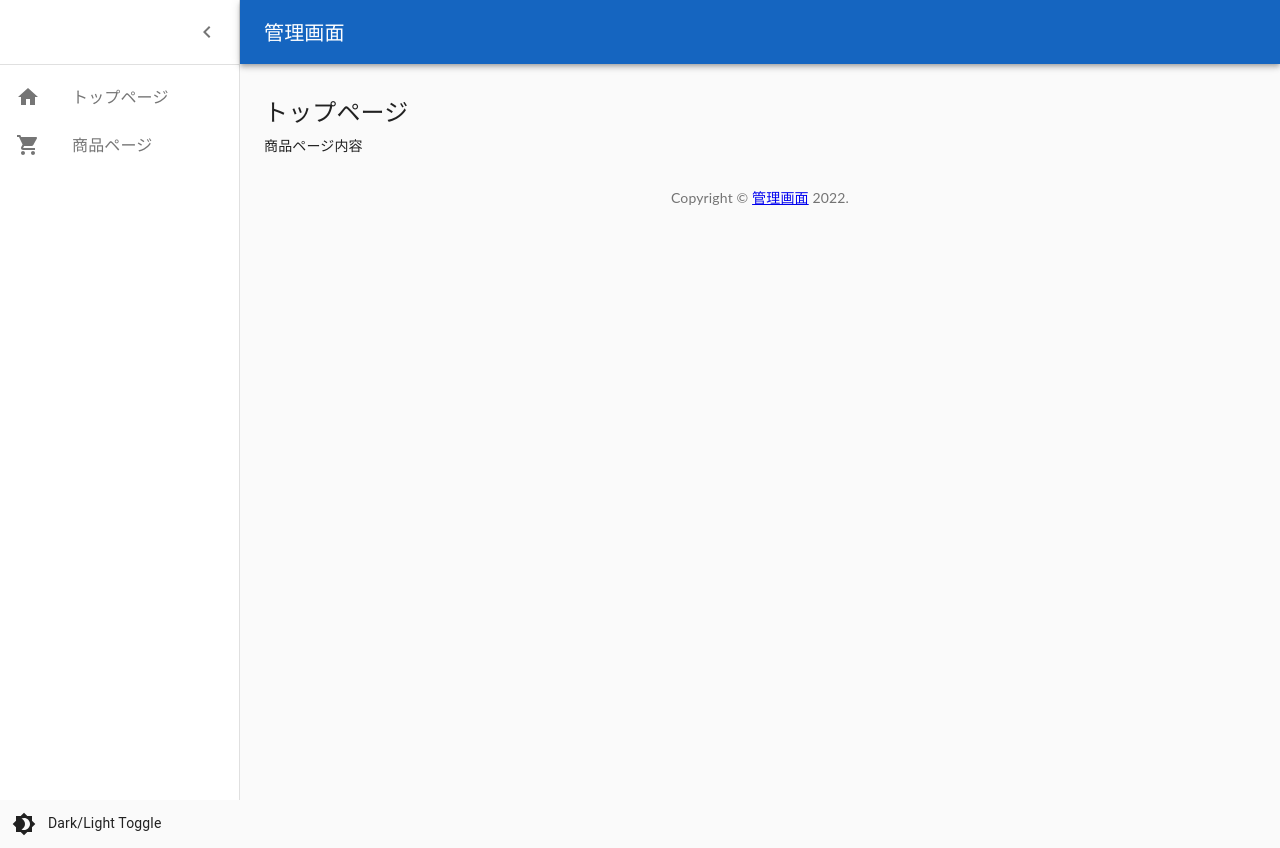
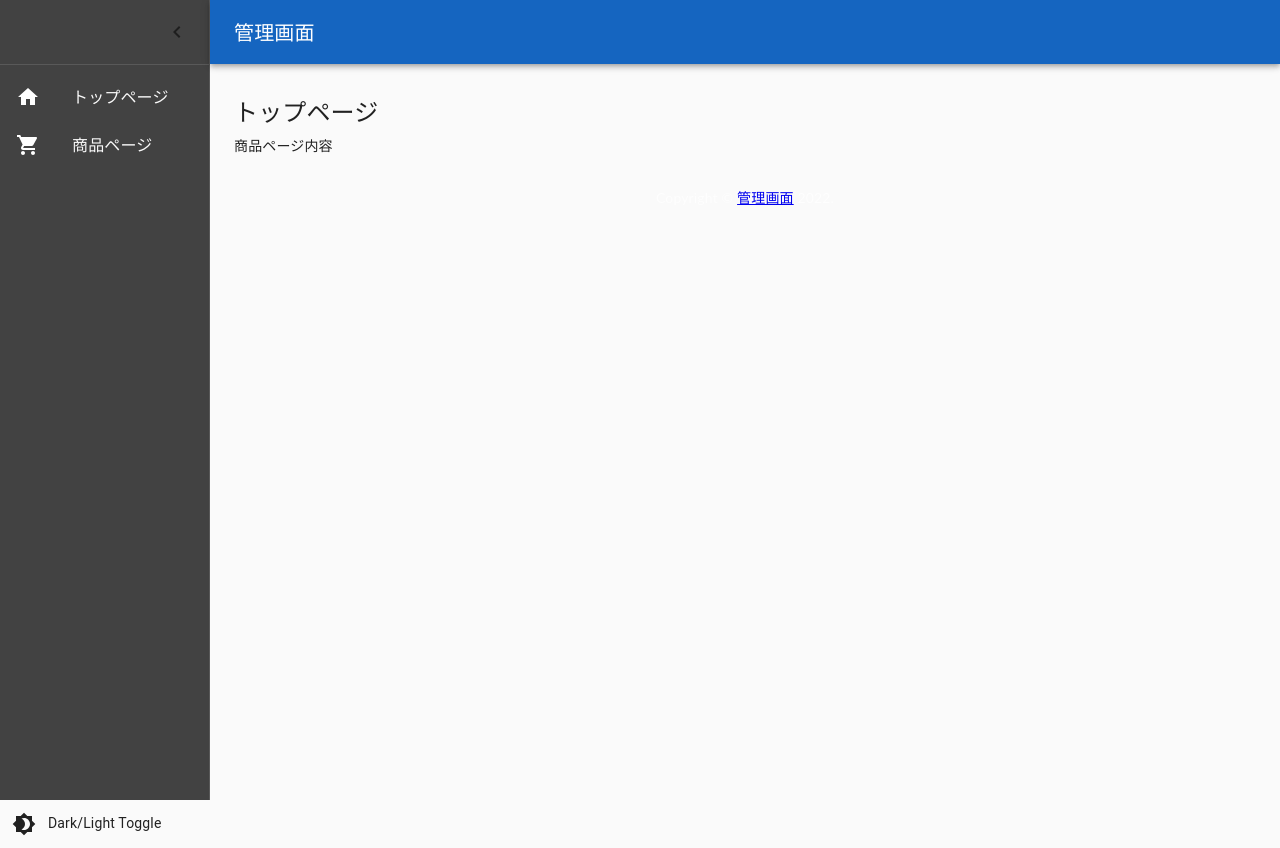
Before and after one commit to BoxPistols/mui4, a React app: page /products in a window 1280 px wide. Built offline with nearby package versions, Linux system fonts and the light colour scheme; the HTML template or start-up script is replaced by a standard one.

Commit message:
Color Set side Menu Dark

```diff
--- a/src/components/templates/GenericTemplate.tsx
+++ b/src/components/templates/GenericTemplate.tsx
@@ -1,6 +1,6 @@
 import React from 'react'
 import clsx from 'clsx'
-import { createMuiTheme } from '@material-ui/core/styles'
+import { createTheme } from '@material-ui/core/styles'
 import * as colors from '@material-ui/core/colors'
 import { makeStyles, createStyles, Theme } from '@material-ui/core/styles'
 import { ThemeProvider } from '@material-ui/styles'
@@ -23,9 +23,28 @@ import ListItem from '@material-ui/core/ListItem'
 import ListItemIcon from '@material-ui/core/ListItemIcon'
 import ListItemText from '@material-ui/core/ListItemText'
 
-const drawerWidth = 240
+const drawerWidth = 210
 
-const theme = createMuiTheme({
+const theme = createTheme({
+  overrides: {
+    MuiTypography: {
+      root: {
+        color: '#f9f9f9',
+      },
+    },
+    MuiButton: {
+      root: {
+        fontSize: '14px',
+        lineHeight: 1.5,
+        padding: '12px',
+      },
+      containedPrimary: {
+        backgroundColor: '#ff9999',
+        color: '#f9f9f9',
+      },
+    },
+  },
+
   typography: {
     fontFamily: [
       'Noto Sans JP',
@@ -44,6 +63,8 @@ const theme = createMuiTheme({
     ].join(','),
   },
   palette: {
+    type: 'dark',
+
     primary: { main: colors.blue[800] }, // テーマの色
   },
 })
@@ -52,6 +73,8 @@ const useStyles = makeStyles((theme: Theme) =>
   createStyles({
     root: {
       display: 'flex',
+      // color: theme.palette.text.primary,
+      // color: '#fffafa',
     },
     toolbar: {
       paddingRight: 24,
```
